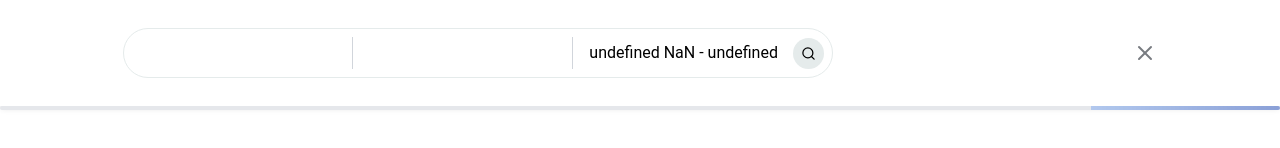
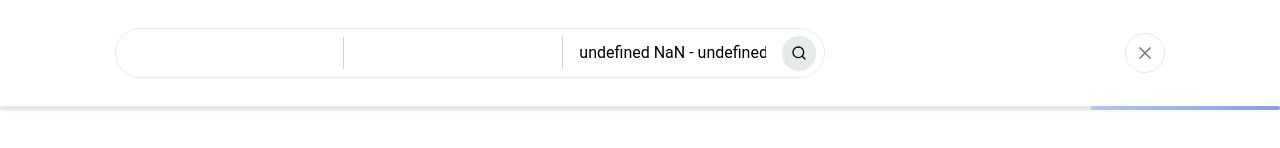
Before and after one commit to sajalkumar07/Kitt-Project, a Next.js app: page /flight-results in a window 1280 px wide. Shown: the top 148 px of the page. Built offline with nearby package versions, Linux system fonts and the light colour scheme.

Commit message:
ui fixes

```diff
--- a/src/app/components/FlightInfoNavBar.tsx
+++ b/src/app/components/FlightInfoNavBar.tsx
@@ -32,7 +32,7 @@ const FlightInfoNav: React.FC<FlightInfoNavProps> = ({
   returnDate,
   onModify,
 }) => {
-  const [modalOpen, setModalOpen] = useState(false);
+  const [ismodalOpen, setModalOpen] = useState(false);
 
   const formatDate = (date: string | Date): string => {
     const dateObj = new Date(date);
@@ -110,26 +110,27 @@ const FlightInfoNav: React.FC<FlightInfoNavProps> = ({
               />
             </div>
             <button
-              onClick={onModify}
-              className="bg-[#E5EBEB] text-black p-2 rounded-full"
+              onClick={openModal}
+              className="bg-[#E5EBEB] text-black p-2 rounded-full w-[34px] h-[35px] flex justify-center items-center"
             >
-              <Search size={15} />
+              <Search size={16} />
             </button>
           </div>
-          <div className="close">
-            <X size={24} color="#787B80" />
+          <div className="close rounded-full bg-white h-[40px] w-[40px] flex justify-center items-center border-[1px] border-[#E6E8EB] cursor-pointer">
+            <a href="/flight-search">
+              <X size={20} color="#787B80" />
+            </a>
           </div>
         </div>
       </div>
-      {modalOpen && (
+
       <FlightSearchFormModel
-          isOpen={modalOpen}
+        isOpen={ismodalOpen}
         onClose={closeModal}
         title="Select Details"
       >
         <p>Select your flight details here...</p>
       </FlightSearchFormModel>
-      )}
     </div>
   );
 };
--- a/src/app/components/FlightModificationModel.tsx
+++ b/src/app/components/FlightModificationModel.tsx
@@ -140,7 +140,7 @@ const FlightSearchFormModel: React.FC<FlightDetailsModalProps> = ({
                         value={from}
                         onChange={(e) => setFrom(e.target.value)}
                       >
-                        <option value="" disabled>
+                        <option value="" disabled className="hidden">
                           Where from?
                         </option>
                         {airportsData.airports.map((airport) => (
```
Lines whose indentation alone changed are shown as unchanged.
